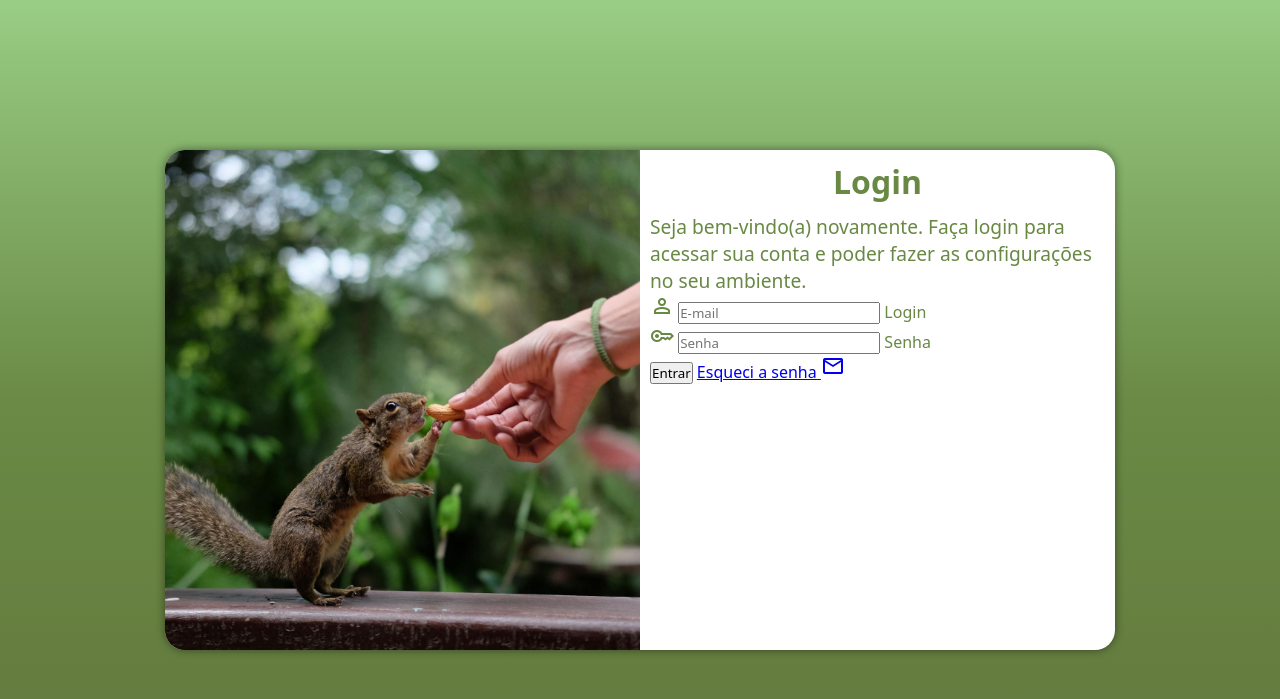
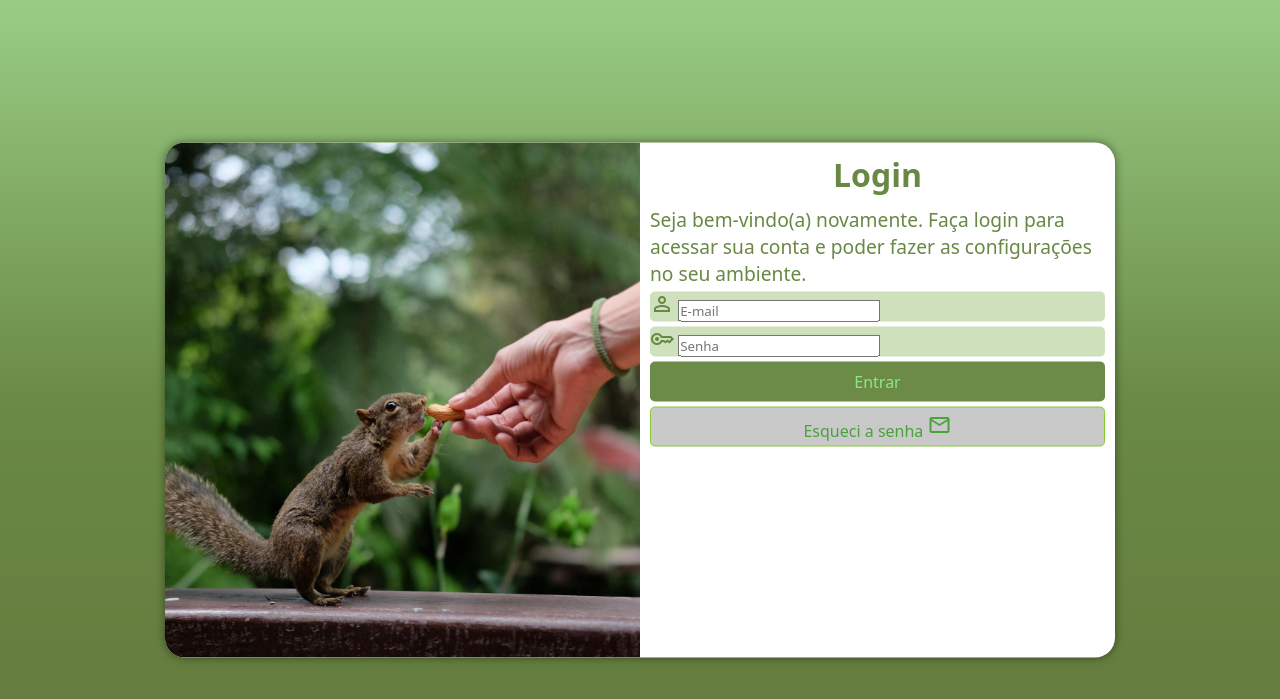
Before and after one commit to JoseMioto/Projeto-login, a PHP site: page / in a window 1280 px wide. Shown: the top 699 px of the page. Run offline with PHP 8.4, Linux system fonts and the light colour scheme.

Commit message:
Adicionei estilos nos formulários

```diff
--- a/estilos/style.css
+++ b/estilos/style.css
@@ -36,7 +36,7 @@ main{
 
     background-color: white;
     width: 250px;
-    height: 500px;
+    height: 515px;
     border-radius: 20px;
     box-shadow: 0px 0px 10px rgba(0, 0, 0, 0.473);
 
@@ -69,3 +69,56 @@ main{
 #formulario > p{
     font-size: 1em;
 }
+
+.campo{
+    display: block;
+    background-color:#CFE0BC;
+    width: 100%;
+    height: 30px;
+    border-radius: 5px;
+    margin: 5px 0px;
+}
+
+form label{
+    display: none;
+}
+
+form > input[type=submit]{
+    display: block;
+    font-size: 1em;
+    width: 100%;
+    height: 40px;
+    background-color:#6b8b47;
+    border: none;
+    border-radius: 5px;
+    color: rgb(142, 231, 131);
+    cursor: pointer;
+}
+
+form > input[type=submit]:hover{
+    background-color: #568520;
+    border: 1px solid black;
+}
+
+.botao{
+    display: block;
+    text-align: center;
+    font-size: 1em;
+    width: 100%;
+    height: 40px;
+    padding-top: 5px;
+    margin-top: 5px;
+    background-color:#00000036;
+    border: none;
+    border-radius: 5px;
+    color: rgb(74, 161, 61);
+    cursor: pointer;
+    text-decoration: none;
+    border: 1px solid #84cc32;
+
+}
+
+.botao:hover{
+    background-color: #98fc27;
+
+}
--- a/index.html
+++ b/index.html
@@ -27,17 +27,17 @@
                     <div class="campo">
                         <span class="material-symbols-outlined">person</span>
                         <input type="email" name="email" id="iemail" required placeholder="E-mail" autocomplete="email" maxlength="30">
-                        <label for="iemail">Login</label>
+                        <label for="iemail">login</label>
                     </div>
 
                     <div class="campo">
                         <span class="material-symbols-outlined">key</span>
                         <input type="password" name="senha" id="isenha" required placeholder="Senha" minlength="8" maxlength="20" autocomplete="current-password">
-                        <label for="isenha">Senha</label>
+                        <label for="isenha">senha</label>
                     </div>
 
                     <input type="submit" value="Entrar">
-                    <a href="esqueci.html">
+                    <a href="esqueci.html" class="botao">
                         Esqueci a senha <span class="material-symbols-outlined">mail</span>
                     </a>
                 </form>
--- a/login.php
+++ /dev/null
@@ -1 +0,0 @@
-Só tem HTML e Css seu encherido kkkkkk.
```
